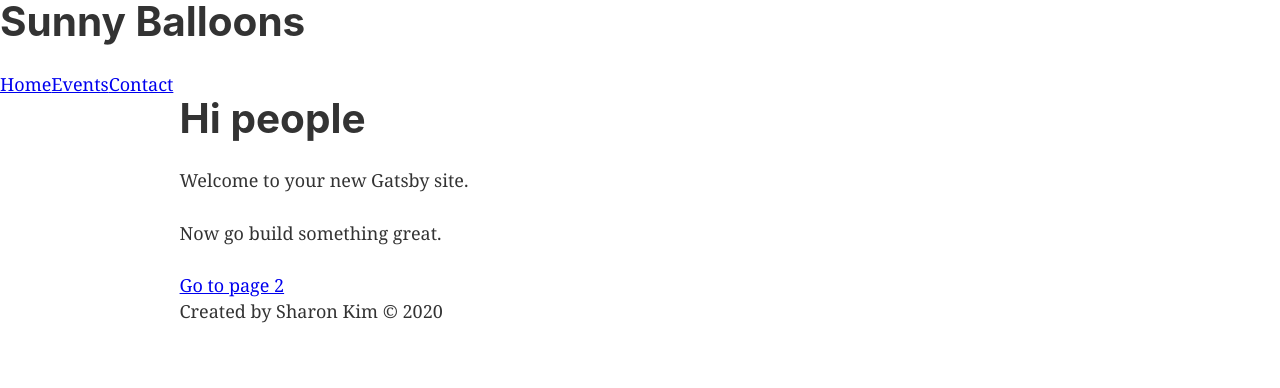
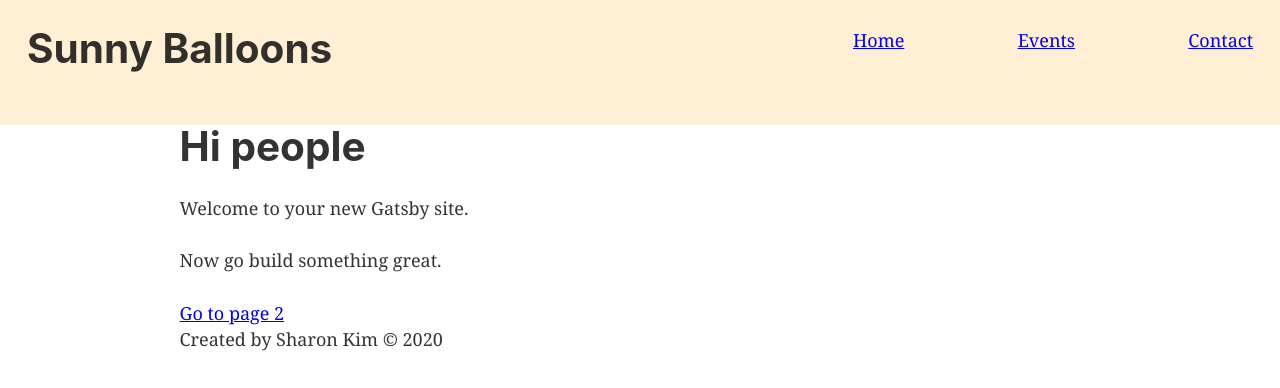
Before and after one commit to sharonk1295/balloons, a Gatsby site: page / in a window 1280 px wide. Built offline with nearby package versions, Linux system fonts and the light colour scheme; Gatsby itself is replaced by a stand-in of ours.

Commit message:
added styling to header component

```diff
--- a/src/components/header.js
+++ b/src/components/header.js
@@ -3,6 +3,7 @@ import PropTypes from "prop-types"
 import React from "react"
 
 import Jumbotron from "react-bootstrap/Jumbotron"
+import headerStyles from "./header.module.css"
 
 // const Header = ({ siteTitle }) => (
 //   <header
@@ -37,15 +38,14 @@ const Header = ({ siteTitle }) => {
   return (
     <div>
       <Jumbotron>
-        <div>
+        <div className={headerStyles.header}>
           <h1>Sunny Balloons</h1>
-          <nav>
-            <Link to="/">Home</Link>
-            <Link to="/events">Events</Link>
-            <Link to="/contact">Contact</Link>
+          <nav className={headerStyles.navbar}>
+            <Link className={headerStyles.navItem} to="/">Home</Link>
+            <Link className={headerStyles.navItem} to="/events">Events</Link>
+            <Link className={headerStyles.navItem} to="/contact">Contact</Link>
           </nav>
         </div>
-
       </Jumbotron>
     </div>
   )
--- /dev/null
+++ b/src/components/header.module.css
@@ -0,0 +1,18 @@
+.header {
+    margin: 0 auto;
+    max-width: 960;
+    padding: 1.5rem 1.5rem;
+    background-color: papayawhip;
+    display: flex;
+    justify-content: space-between;
+}
+.navbar {
+    width: 50vh;
+    display: flex;
+    justify-content: space-between;
+}
+.nav-item {
+    text-decoration: none;
+}
+
+/* @media only screen () */
```
